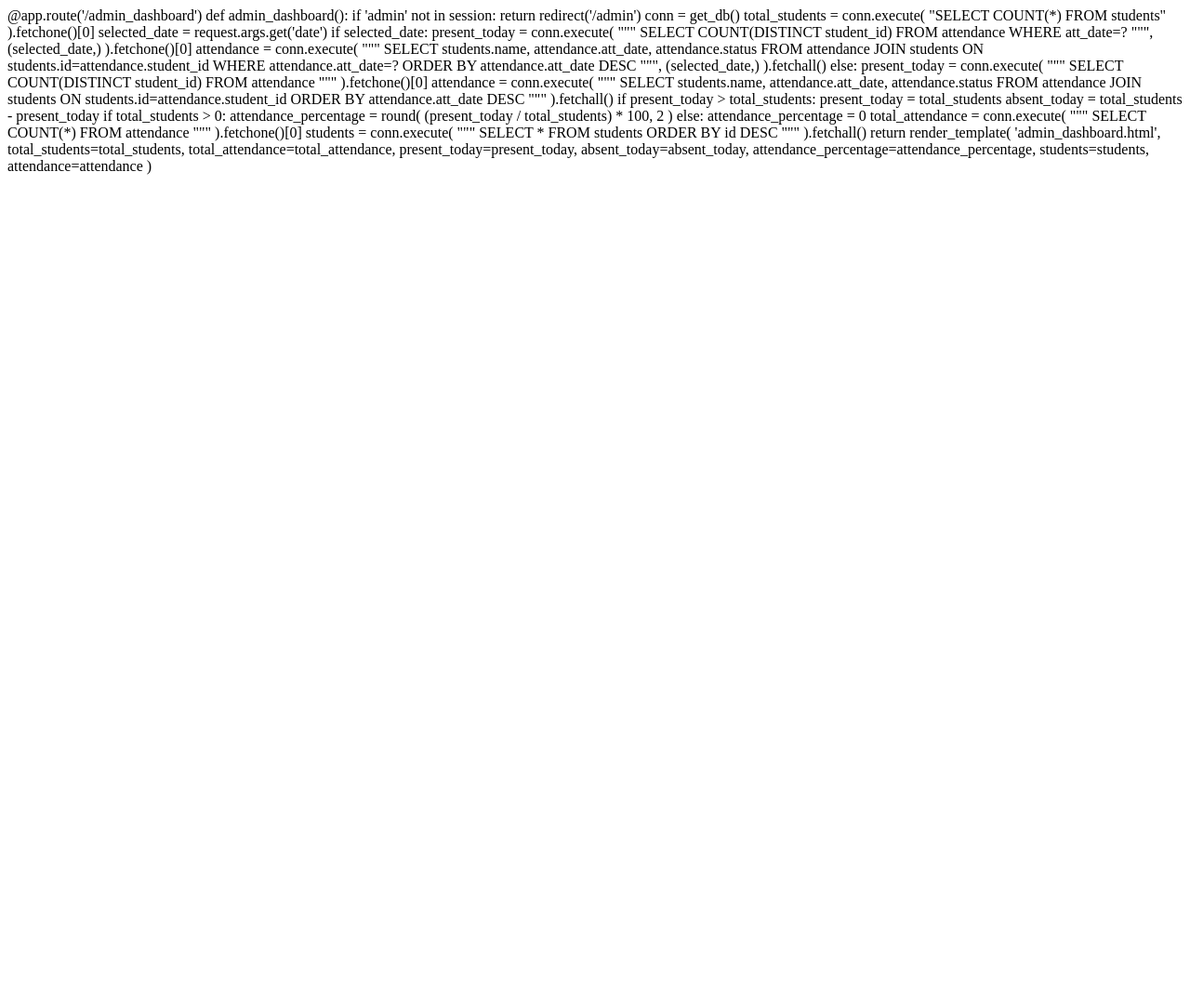
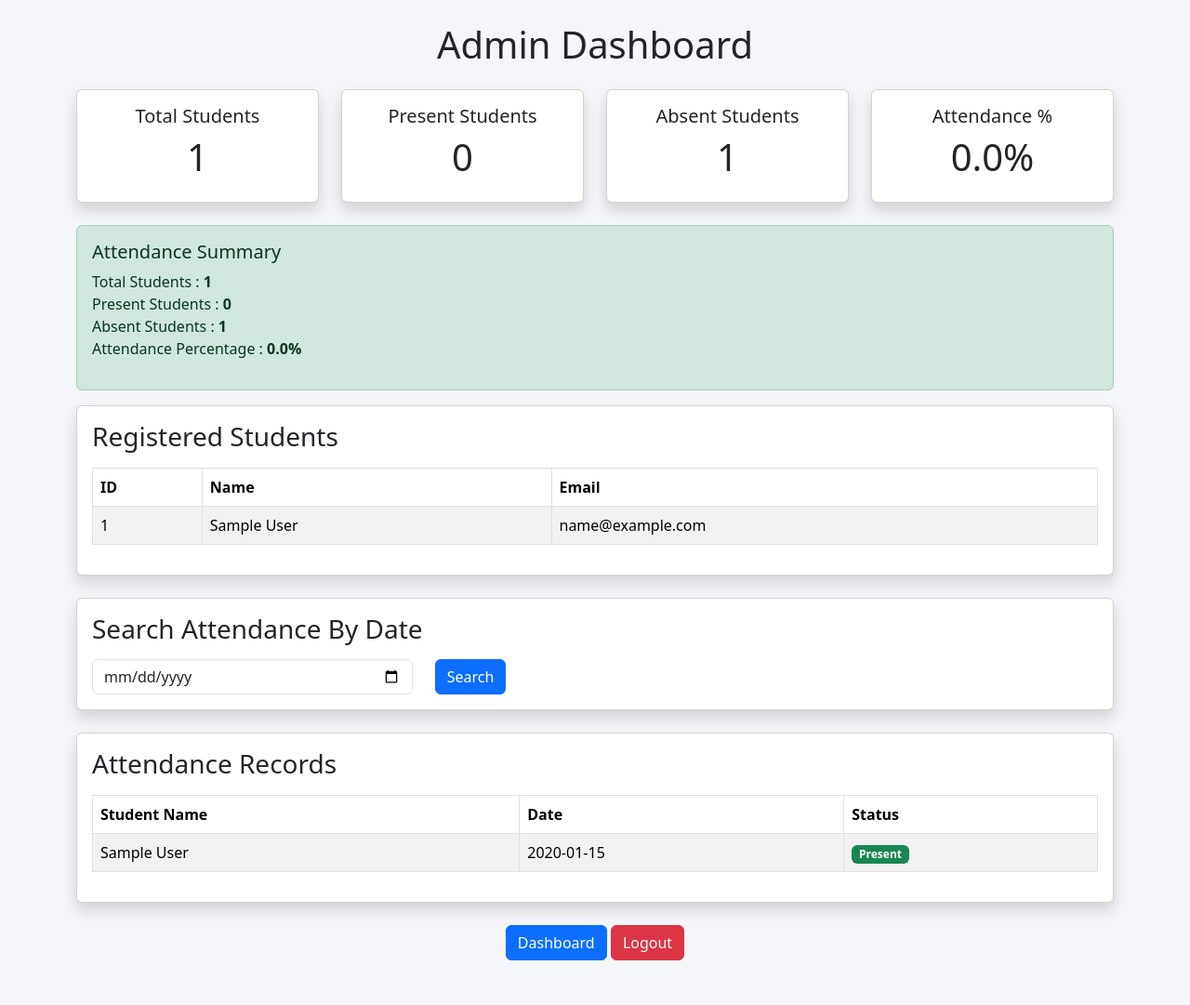
Before and after one commit to Nirmala5071/attendance-system, a Flask app: page /admin_dashboard in a window 1280 px wide. Shown: the whole page at 93% size. Before the commit the page ends 188 px from the top, so only its background shows below. Run offline with Flask 3, Linux system fonts and the light colour scheme; the visitor is signed in with stand-in values (Sample User, id 1); tables that the repository leaves empty hold one stand-in row (values such as "Sample post").

Commit message:
Update admin_dashboard.html

```diff
--- a/templates/admin_dashboard.html
+++ b/templates/admin_dashboard.html
@@ -1,101 +1,273 @@
-@app.route('/admin_dashboard')
-def admin_dashboard():
+<!DOCTYPE html>
+<html>
 
-    if 'admin' not in session:
-        return redirect('/admin')
+<head>
 
-    conn = get_db()
+    <title>Admin Dashboard</title>
 
-    total_students = conn.execute(
-        "SELECT COUNT(*) FROM students"
-    ).fetchone()[0]
+    <link href="https://cdn.jsdelivr.net/npm/bootstrap@5.3.3/dist/css/bootstrap.min.css" rel="stylesheet">
 
-    selected_date = request.args.get('date')
+</head>
 
-    if selected_date:
+<body style="background:#f4f6f9;">
 
-        present_today = conn.execute(
-            """
-            SELECT COUNT(DISTINCT student_id)
-            FROM attendance
-            WHERE att_date=?
-            """,
-            (selected_date,)
-        ).fetchone()[0]
+<div class="container mt-4">
 
-        attendance = conn.execute(
-            """
-            SELECT students.name,
-                   attendance.att_date,
-                   attendance.status
-            FROM attendance
-            JOIN students
-            ON students.id=attendance.student_id
-            WHERE attendance.att_date=?
-            ORDER BY attendance.att_date DESC
-            """,
-            (selected_date,)
-        ).fetchall()
+    <h1 class="text-center mb-4">
+        Admin Dashboard
+    </h1>
 
-    else:
+    <!-- Dashboard Statistics -->
 
-        present_today = conn.execute(
-            """
-            SELECT COUNT(DISTINCT student_id)
-            FROM attendance
-            """
-        ).fetchone()[0]
+    <div class="row mb-4">
 
-        attendance = conn.execute(
-            """
-            SELECT students.name,
-                   attendance.att_date,
-                   attendance.status
-            FROM attendance
-            JOIN students
-            ON students.id=attendance.student_id
-            ORDER BY attendance.att_date DESC
-            """
-        ).fetchall()
+        <div class="col-md-3">
 
-    if present_today > total_students:
-        present_today = total_students
+            <div class="card shadow text-center p-3">
 
-    absent_today = total_students - present_today
+                <h5>Total Students</h5>
 
-    if total_students > 0:
+                <h1>{{total_students}}</h1>
 
-        attendance_percentage = round(
-            (present_today / total_students) * 100,
-            2
-        )
+            </div>
 
-    else:
+        </div>
 
-        attendance_percentage = 0
+        <div class="col-md-3">
 
-    total_attendance = conn.execute(
-        """
-        SELECT COUNT(*)
-        FROM attendance
-        """
-    ).fetchone()[0]
+            <div class="card shadow text-center p-3">
 
-    students = conn.execute(
-        """
-        SELECT *
-        FROM students
-        ORDER BY id DESC
-        """
-    ).fetchall()
+                <h5>Present Students</h5>
 
-    return render_template(
-        'admin_dashboard.html',
-        total_students=total_students,
-        total_attendance=total_attendance,
-        present_today=present_today,
-        absent_today=absent_today,
-        attendance_percentage=attendance_percentage,
-        students=students,
-        attendance=attendance
-    )
+                <h1>{{present_today}}</h1>
+
+            </div>
+
+        </div>
+
+        <div class="col-md-3">
+
+            <div class="card shadow text-center p-3">
+
+                <h5>Absent Students</h5>
+
+                <h1>{{absent_today}}</h1>
+
+            </div>
+
+        </div>
+
+        <div class="col-md-3">
+
+            <div class="card shadow text-center p-3">
+
+                <h5>Attendance %</h5>
+
+                <h1>{{attendance_percentage}}%</h1>
+
+            </div>
+
+        </div>
+
+    </div>
+
+    <!-- Summary Section -->
+
+    <div class="alert alert-success">
+
+        <h5>Attendance Summary</h5>
+
+        <p>
+
+            Total Students :
+            <b>{{total_students}}</b>
+
+            <br>
+
+            Present Students :
+            <b>{{present_today}}</b>
+
+            <br>
+
+            Absent Students :
+            <b>{{absent_today}}</b>
+
+            <br>
+
+            Attendance Percentage :
+            <b>{{attendance_percentage}}%</b>
+
+        </p>
+
+    </div>
+
+    <!-- Registered Students -->
+
+    <div class="card shadow p-3 mb-4">
+
+        <h3 class="mb-3">
+            Registered Students
+        </h3>
+
+        <table class="table table-bordered table-striped">
+
+            <thead>
+
+                <tr>
+
+                    <th>ID</th>
+                    <th>Name</th>
+                    <th>Email</th>
+
+                </tr>
+
+            </thead>
+
+            <tbody>
+
+                {% for s in students %}
+
+                <tr>
+
+                    <td>{{s.id}}</td>
+                    <td>{{s.name}}</td>
+                    <td>{{s.email}}</td>
+
+                </tr>
+
+                {% endfor %}
+
+            </tbody>
+
+        </table>
+
+    </div>
+
+    <!-- Attendance Search -->
+
+    <div class="card shadow p-3 mb-4">
+
+        <h3 class="mb-3">
+            Search Attendance By Date
+        </h3>
+
+        <form method="GET">
+
+            <div class="row">
+
+                <div class="col-md-4">
+
+                    <input
+                        type="date"
+                        name="date"
+                        class="form-control">
+
+                </div>
+
+                <div class="col-md-2">
+
+                    <button
+                        type="submit"
+                        class="btn btn-primary">
+
+                        Search
+
+                    </button>
+
+                </div>
+
+            </div>
+
+        </form>
+
+    </div>
+
+    <!-- Attendance Records -->
+
+    <div class="card shadow p-3 mb-4">
+
+        <h3 class="mb-3">
+            Attendance Records
+        </h3>
+
+        <table class="table table-bordered table-striped">
+
+            <thead>
+
+                <tr>
+
+                    <th>Student Name</th>
+                    <th>Date</th>
+                    <th>Status</th>
+
+                </tr>
+
+            </thead>
+
+            <tbody>
+
+                {% for a in attendance %}
+
+                <tr>
+
+                    <td>{{a.name}}</td>
+
+                    <td>{{a.att_date}}</td>
+
+                    <td>
+
+                        {% if a.status == "Present" %}
+
+                        <span class="badge bg-success">
+
+                            Present
+
+                        </span>
+
+                        {% else %}
+
+                        <span class="badge bg-danger">
+
+                            Absent
+
+                        </span>
+
+                        {% endif %}
+
+                    </td>
+
+                </tr>
+
+                {% endfor %}
+
+            </tbody>
+
+        </table>
+
+    </div>
+
+    <!-- Footer Buttons -->
+
+    <div class="text-center mb-5">
+
+        <a href="/"
+           class="btn btn-primary">
+
+           Dashboard
+
+        </a>
+
+        <a href="/logout"
+           class="btn btn-danger">
+
+           Logout
+
+        </a>
+
+    </div>
+
+</div>
+
+</body>
+
+</html>
```
